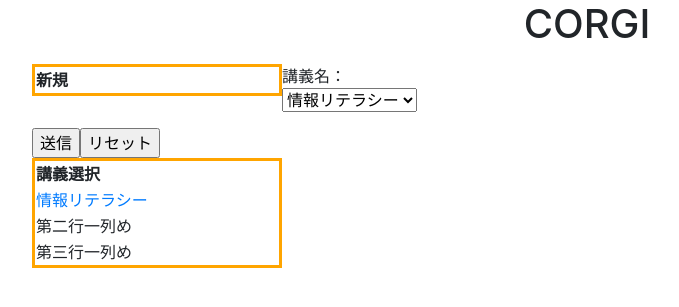
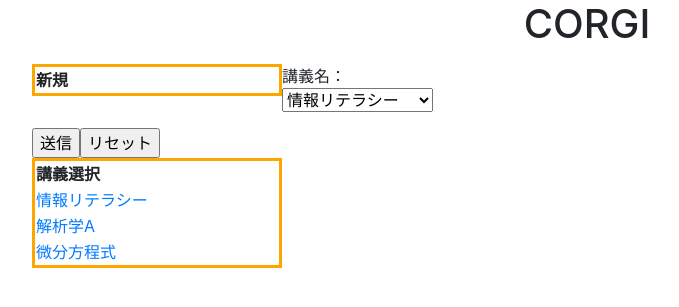
Before and after one commit to kyutech-programming-club/CORGI, a Flask app: page / in a window 1280 px wide. Shown: the part 56-363 px from the top of the page, without its empty margins (53-732 px from the left). Run offline with Flask 2, Linux system fonts and the light colour scheme; lists and menus that the app fills with data are empty; some libraries are stand-ins or nearby versions.

Commit message:
add index.html

```diff
--- a/flask_contents/templates/entries/index.html
+++ b/flask_contents/templates/entries/index.html
@@ -32,9 +32,14 @@
         <select name="select"onChange="location.href=value;">
         <option value="zyourite">情報リテラシー</option>
         <option value="Taurus">解析学A</option>
+        <option value="chemistry">微分方程式</option>
         <option value="physics">物理学Ⅰ</option>
         <option value="senkei">線形数学A</option>
         <option value="chemistry">化学Ⅰ</option>
+        <option value="chemistry">化学II</option>
+        <option value="chemistry">無機化学</option>
+        <option value="chemistry">有機化学</option>
+        <option value="chemistry">物理学・化学実験</option>
         <option value="korean">韓国語Ⅰ</option>
         <option value="chinese">中国語Ⅰ</option>
         <option value="french">フランス語</option>
@@ -48,10 +53,10 @@
         <td> <a href="test.html">情報リテラシー</a> </td>
         </tr>
         <tr>
-        <td> 第二行一列め </td>
+        <td> <a href="">解析学A</a> </td>
         </tr>
         <tr>
-        <td> 第三行一列め </td>
+        <td> <a href="">微分方程式</a> </td>
         </tr>
     </table>
     </p>
@@ -60,4 +65,4 @@
 </div>
 </body>
 </html>
-{% endblock %}
+{% endblock%}
```
